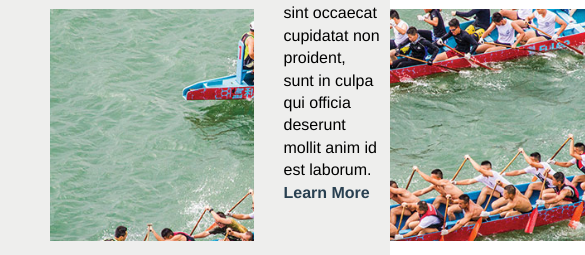
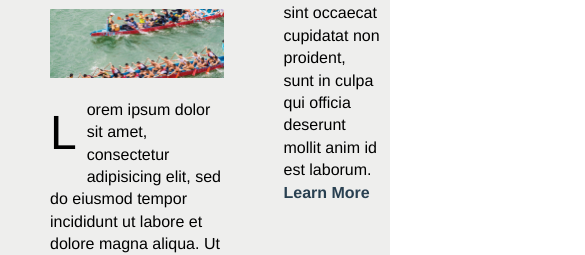
Before and after one commit to alexcmyu/fewd-homework, a plain HTML site: page 03-week-assignment/Relaxr/index.html in a window 390 px wide. Shown: the part 595-850 px from the top of the page, 585 px wide, since content can reach past the window. Drawn offline with Linux system fonts and the light colour scheme.

Commit message:
adjustments for responsive page

```diff
--- a/03-week-assignment/Relaxr/css/style.css
+++ b/03-week-assignment/Relaxr/css/style.css
@@ -91,7 +91,7 @@ header {
 }
 
 #main img {
-  width: 580px;
+  width: 100%;
 }
 
 .readmore {
@@ -107,7 +107,7 @@ header {
   /*border: solid 1px red;*/
   float: left;
   max-width: 35%;
-  height: 1258px; /* change to % for responsive site */
+  height: 1230px; /* change to % for responsive site */
   padding: 10px;
   padding-left: 30px;
 }
```
